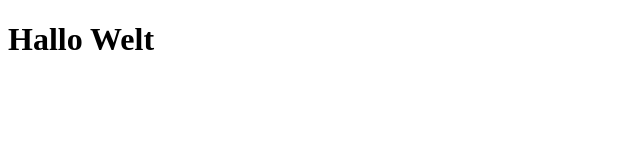
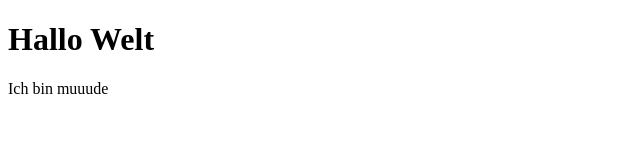
Before and after one commit to Remrems/major-ma-18, a plain HTML site: page index.html in a window 1280 px wide. Shown: the whole page, without its empty margins (0-640 px from the left). Drawn offline with Linux system fonts and the light colour scheme.

Commit message:
Add information about my condition

```diff
--- a/index.html
+++ b/index.html
@@ -6,5 +6,6 @@
   </head>
   <body>
     <h1>Hallo Welt</h1>
+    <p>Ich bin muuude</p>
   </body>
 </html>
```
